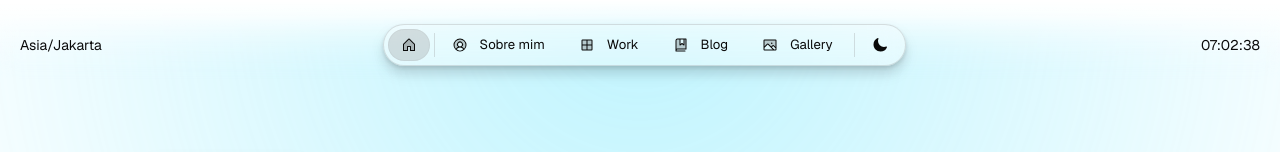
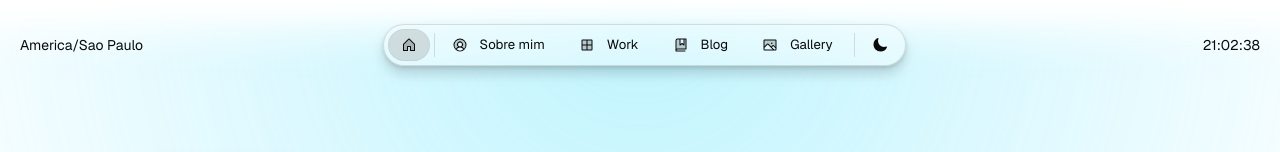
Before and after one commit to luisantoniofilho/my-portfolio, a Next.js app: page / in a window 1280 px wide. Shown: the top 152 px of the page. Built offline with nearby package versions, Linux system fonts and the light colour scheme.

Commit message:
feat: change my personal data

```diff
--- a/src/app/resources/content.js
+++ b/src/app/resources/content.js
@@ -8,9 +8,9 @@ const person = {
   },
   role: "Design Engineer",
   avatar: "/images/avatar.jpg",
-  email: "example@gmail.com",
-  location: "Asia/Jakarta", // Expecting the IANA time zone identifier, e.g., 'Europe/Vienna'
-  languages: ["English", "Bahasa"], // optional: Leave the array empty if you don't want to display languages
+  email: "luissantosfilho2014@gmail.com",
+  location: "America/Sao_Paulo", // Expecting the IANA time zone identifier, e.g., 'Europe/Vienna'
+  languages: ["Português", "Inglês"], // optional: Leave the array empty if you don't want to display languages
 };
 
 const newsletter = {
@@ -35,7 +35,7 @@ const social = [
   {
     name: "LinkedIn",
     icon: "linkedin",
-    link: "https://www.linkedin.com/company/once-ui/",
+    link: "http://linkedin.com/in/luis-antonio-497180299/",
   },
   {
     name: "X",
```
